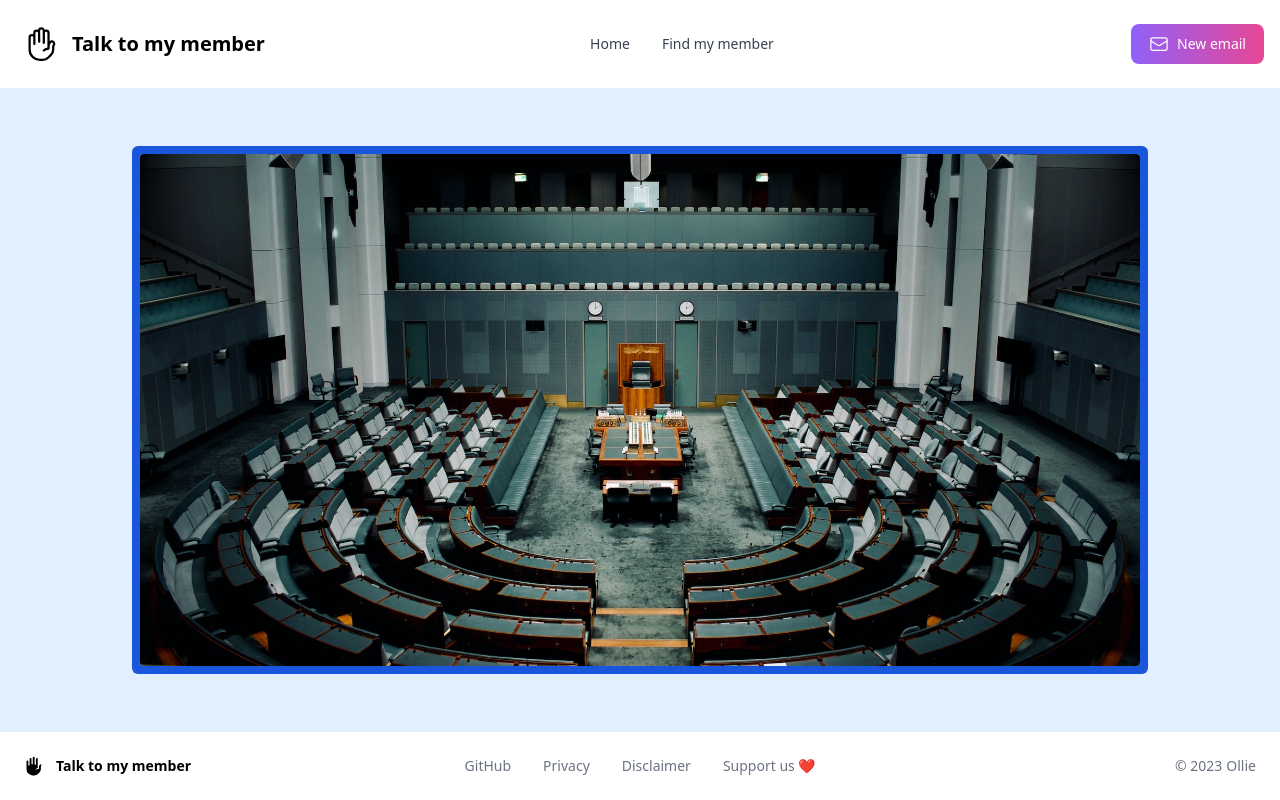
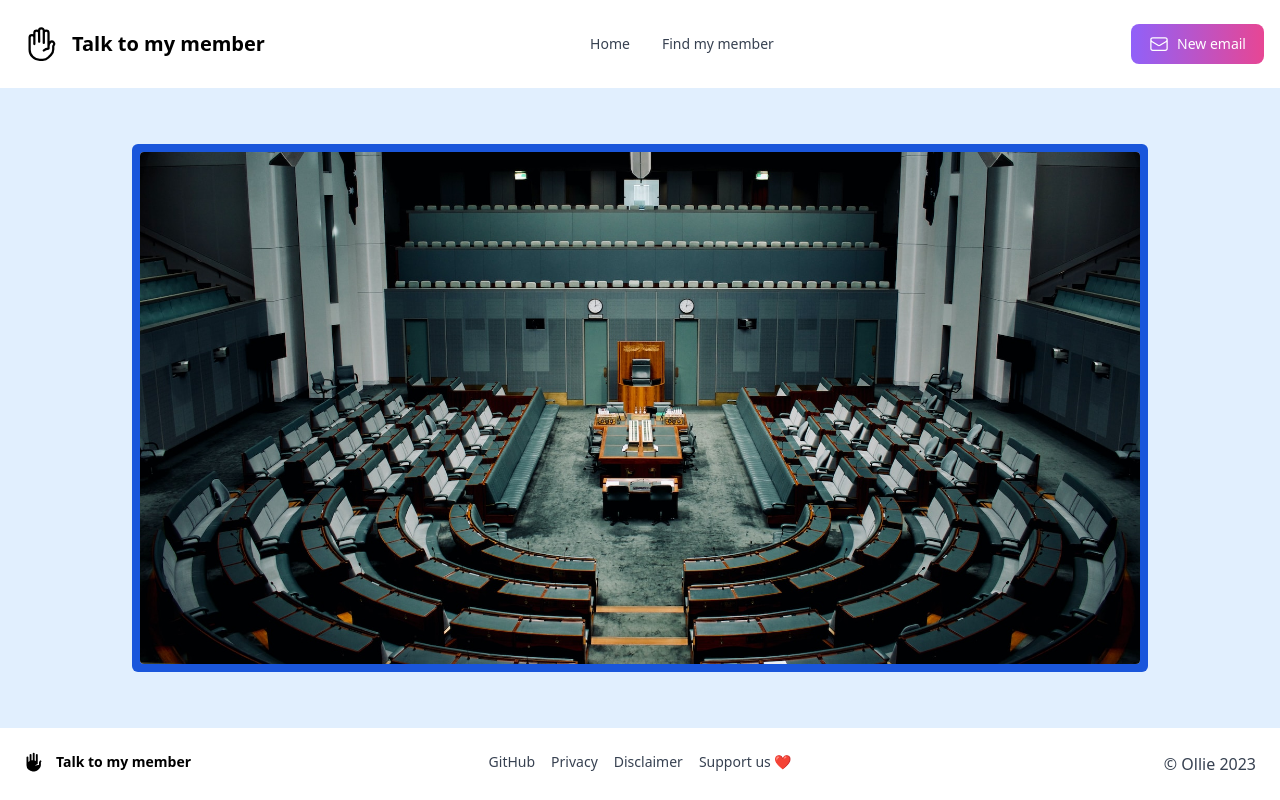
Before and after one commit to ollierwoodman/talk_to_my_member, a Next.js app: page / in a window 1280 px wide. Built offline with nearby package versions, Linux system fonts and the light colour scheme.

Commit message:
deflowbite footer

```diff
--- a/src/components/Footer.js
+++ b/src/components/Footer.js
@@ -1,11 +1,11 @@
-import { Footer as FlowbiteFooter, Navbar } from "flowbite-react";
+import Link from "next/link";
 import React from "react";
 
 export default function Footer() {
   return (
     <footer className="grid grid-cols-1 lg:grid-cols-3 gap-8 p-6">
       <div className="justify-self-center lg:justify-self-start">
-        <Navbar.Brand href="/" className="w-full">
+        <Link href="/" className="w-full flex">
           <svg
             xmlns="http://www.w3.org/2000/svg"
             viewBox="0 0 24 24"
@@ -16,18 +16,18 @@ export default function Footer() {
             <path d="M10.5 1.875a1.125 1.125 0 012.25 0v8.219c.517.162 1.02.382 1.5.659V3.375a1.125 1.125 0 012.25 0v10.937a4.505 4.505 0 00-3.25 2.373 8.963 8.963 0 014-.935A.75.75 0 0018 15v-2.266a3.368 3.368 0 01.988-2.37 1.125 1.125 0 011.591 1.59 1.118 1.118 0 00-.329.79v3.006h-.005a6 6 0 01-1.752 4.007l-1.736 1.736a6 6 0 01-4.242 1.757H10.5a7.5 7.5 0 01-7.5-7.5V6.375a1.125 1.125 0 012.25 0v5.519c.46-.452.965-.832 1.5-1.141V3.375a1.125 1.125 0 012.25 0v6.526c.495-.1.997-.151 1.5-.151V1.875z" />
           </svg>
           <span className="self-center whitespace-nowrap text-md lg:text-sm font-semibold dark:text-white">Talk to my member</span>
-        </Navbar.Brand>
+        </Link>
       </div>
-      <div className="justify-self-center lg:justify-self-center">
-        <FlowbiteFooter.LinkGroup className="flex flex-col gap-2 lg:flex-row justify-center text-center">
-          <FlowbiteFooter.Link href="https://github.com/ollierwoodman/talk_to_my_member">GitHub</FlowbiteFooter.Link>
-          <FlowbiteFooter.Link href="/privacy">Privacy</FlowbiteFooter.Link>
-          <FlowbiteFooter.Link href="/disclaimer">Disclaimer</FlowbiteFooter.Link>
-          <FlowbiteFooter.Link href="/support-us">Support us ❤️</FlowbiteFooter.Link>
-        </FlowbiteFooter.LinkGroup>
+      <div className="justify-self-center">
+        <div className="flex flex-col gap-4 lg:flex-row text-sm text-gray-700 justify-center text-center">
+          <Link className="hover:underline" href="https://github.com/ollierwoodman/talk_to_my_member">GitHub</Link>
+          <Link className="hover:underline" href="/privacy">Privacy</Link>
+          <Link className="hover:underline" href="/disclaimer">Disclaimer</Link>
+          <Link className="hover:underline" href="/support-us">Support us ❤️</Link>
+        </div>
       </div>
-      <div className="justify-self-center lg:justify-self-end">
-        <FlowbiteFooter.Copyright className="" by="Ollie" year={new Date().getFullYear()} />
+      <div className="justify-self-center lg:justify-self-end text-gray-700">
+        {`© Ollie ${new Date().getFullYear()}`}
       </div>
     </footer>
   );
```
